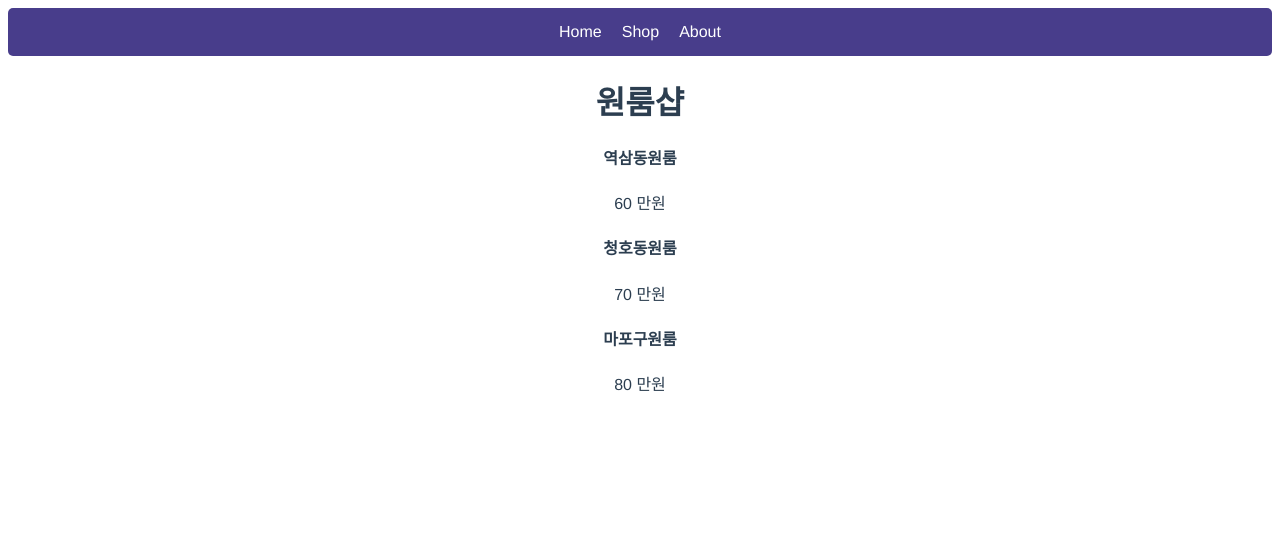
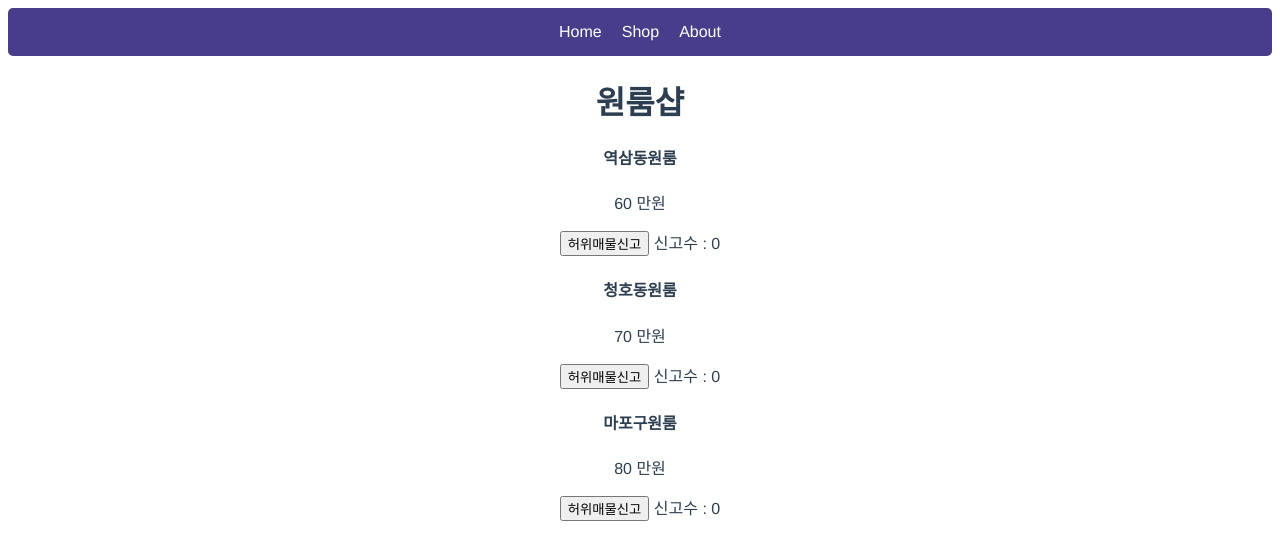
Before and after one commit to songhajang/vue_vuedongsan_cloneCoding, a Vue app: page / in a window 1280 px wide. Shown: the top 560 px of the page. Built offline with nearby package versions, Linux system fonts and the light colour scheme.

Commit message:
이벤트 핸들러이용_ 신고버튼 생성

```diff
--- a/src/App.vue
+++ b/src/App.vue
@@ -10,9 +10,26 @@
 
     <h1>{{logo}}</h1>
 
-    <div v-for="oneRomTyp in 3" :key="oneRomTyp">
-      <h4>{{products[oneRomTyp-1]}}</h4>
-      <p>{{price[oneRomTyp-1]}} 만원</p>
+    <div>
+      <h4>{{products[0]}}</h4>
+      <p>{{price[0]}} 만원</p>
+      <button
+        @click="increase(0)">
+        허위매물신고</button> <span>신고수 : {{신고수[0]}}</span>
+    </div>
+    <div>
+      <h4>{{products[1]}}</h4>
+      <p>{{price[1]}} 만원</p>
+      <button
+        @click="increase(1)">
+        허위매물신고</button> <span>신고수 : {{신고수[1]}}</span>
+    </div>
+    <div>
+      <h4>{{products[2]}}</h4>
+      <p>{{price[2]}} 만원</p>
+      <button
+        @click="increase(2)">
+        허위매물신고</button> <span>신고수 : {{신고수[2]}}</span>
     </div>
 
   </div>
@@ -28,7 +45,13 @@ export default {
         menu : ['Home', 'Shop', 'About'],
         products : ['역삼동원룸','청호동원룸','마포구원룸'],
         price : [60,70,80],
+        신고수 : [0,0,0],
     }
+  },
+  methods: {
+    increase(e){
+      this.신고수[e] += 1;
+    },
   },
   components: {
   }
```
